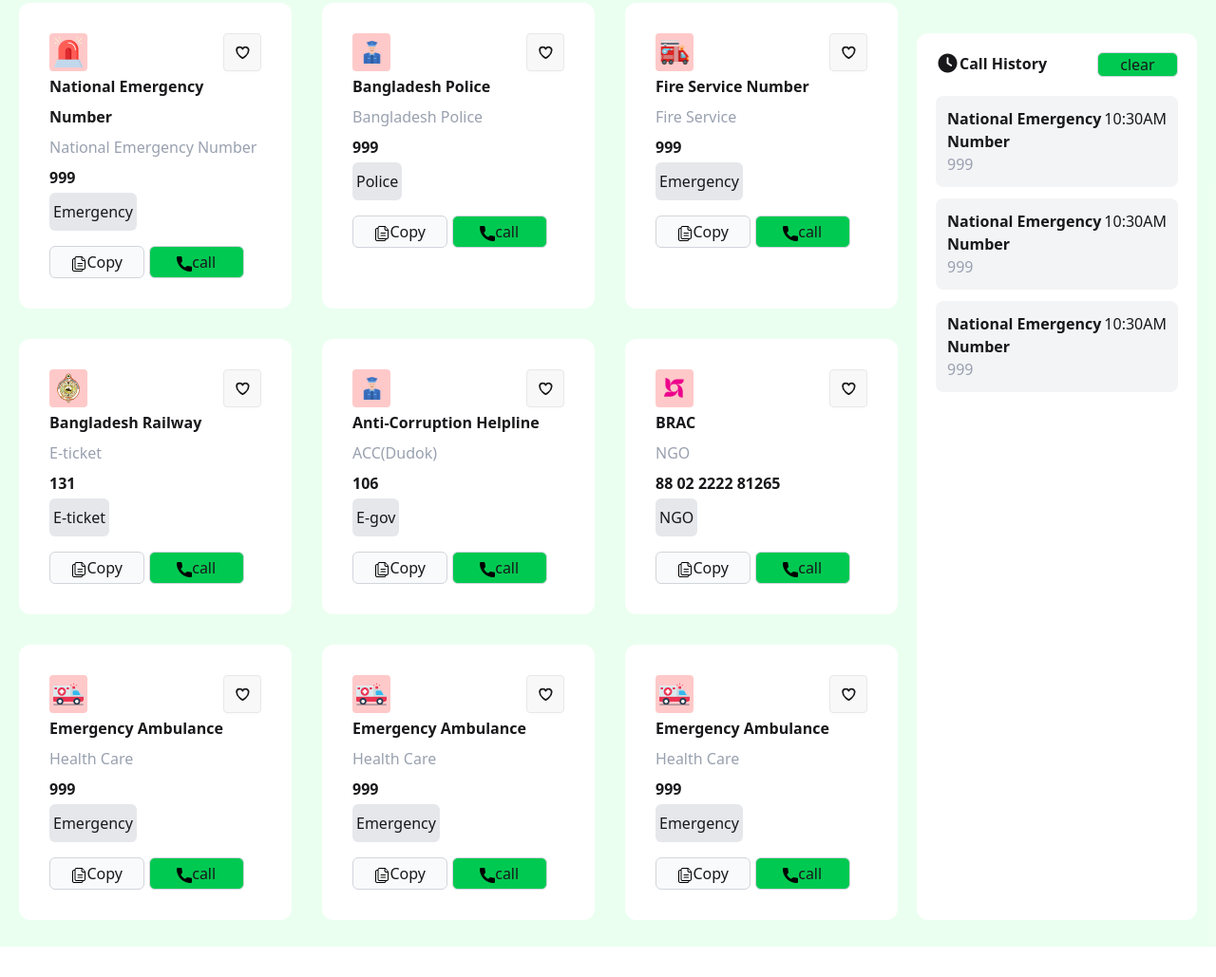
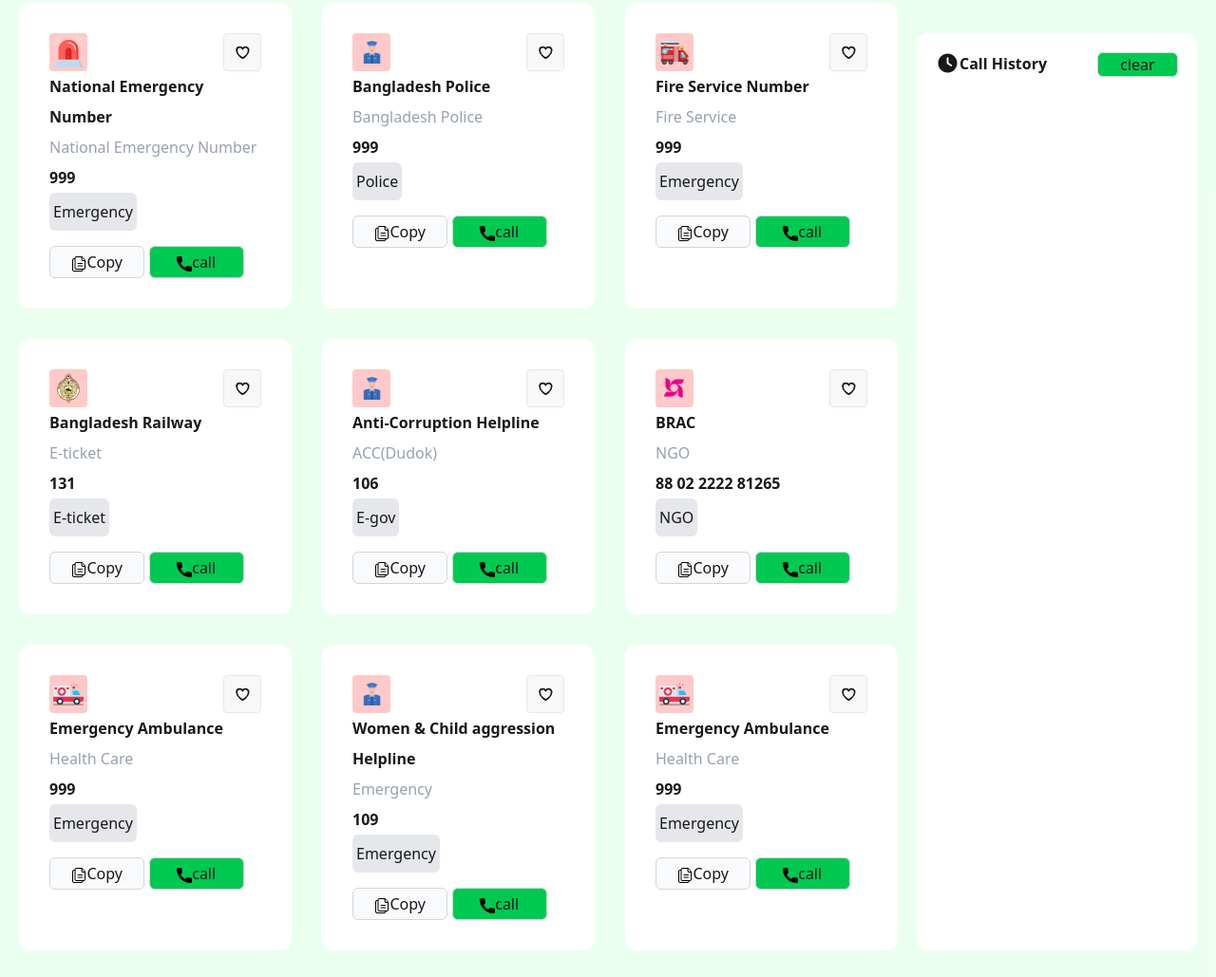
Before and after one commit to swapnachari-marjuk/assign_ph_5, a plain HTML site: page index.html in a window 1280 px wide. Shown: the part 317-1346 px from the top of the page at 95% size. Before the commit the page ends 1314 px from the top, so only its background shows below. Drawn offline with nearby package versions, Linux system fonts and the light colour scheme.

Commit message:
Call history section is added successfully.

```diff
--- a/index.html
+++ b/index.html
@@ -377,7 +377,7 @@
           <div class="cards bg-white p-8 leading-[2] rounded-xl">
             <div class="flex justify-between items-center">
               <img
-                src="./assets/ambulance.png"
+                src="./assets/police.png"
                 alt=""
                 class="w-10 bg-red-200 rounded-sm p-1"
               />
@@ -398,9 +398,9 @@
                 </svg>
               </button>
             </div>
-            <h2 id="ambulance-title-2" class="font-bold">Emergency Ambulance</h2>
-            <p class="text-gray-400">Health Care</p>
-            <h2 id="ambulance-phn-number-2" class="font-semibold">999</h2>
+            <h2 id="ambulance-title-2" class="font-bold">Women & Child aggression Helpline</h2>
+            <p class="text-gray-400">Emergency</p>
+            <h2 id="ambulance-phn-number-2" class="font-semibold">109</h2>
             <p class="bg-gray-200 rounded-md p-[4px] inline-block mb-4">
               Emergency
             </p>
@@ -480,33 +480,8 @@
             </div>
           </div>
 
-          <div class="history-boxes mt-5 flex flex-col gap-3">
-            <div class="history">
-              <div class="flex bg-gray-100 rounded-lg p-3">
-                <div>
-                  <p class="font-semibold">National Emergency Number</p>
-                  <p class="text-gray-400">999</p>
-                </div>
-                <p>10:30AM</p>
-              </div>
-            </div>
-            <div class="history">
-              <div class="flex bg-gray-100 rounded-lg p-3">
-                <div>
-                  <p class="font-semibold">National Emergency Number</p>
-                  <p class="text-gray-400">999</p>
-                </div>
-                <p>10:30AM</p>
-              </div>
-            </div>
-            <div class="history">
-              <div class="flex bg-gray-100 rounded-lg p-3">
-                <div>
-                  <p class="font-semibold">National Emergency Number</p>
-                  <p class="text-gray-400">999</p>
-                </div>
-                <p>10:30AM</p>
-              </div>
+          <div id="history-boxes" class=" mt-5 flex flex-col gap-3">
+
             </div>
           </div>
         </div>
--- a/script.js
+++ b/script.js
@@ -25,6 +25,21 @@
     coinNum.innerText = newCoinNum;
 
     alert("Calling " + tile + " via this number: " + phnNumber);
+
+    const callTime = new Date().toLocaleString();
+    const parentDiv = document.getElementById("history-boxes");
+    const childDiv = document.createElement("div");
+    childDiv.innerHTML = `
+                <div class="history">
+              <div class="flex bg-gray-100 rounded-lg p-3">
+                <div>
+                  <p class="font-semibold"> ${tile}</p>
+                  <p >${phnNumber}</p>
+                </div>
+                <p>${callTime}</p>
+              </div>
+    `;
+    parentDiv.appendChild(childDiv);
   });
 }
 
@@ -47,63 +62,44 @@
 callBtnHandler("call-bangladesh-police", policeTitle, policePhone);
 
 // fire sevice call
-const fireServiceTitle = document.getElementById(
-  "fire-service-title"
-).innerText;
+const fireServiceTitle =
+  document.getElementById("fire-service-title").innerText;
 const fireServicePhone = document.getElementById(
   "fire-service-phn-number"
 ).innerText;
 callBtnHandler("call-fire-service", fireServiceTitle, fireServicePhone);
 
 // railway call
-const railWayTitle = document.getElementById(
-  "rail-way-title"
-).innerText;
-const railwayPhone = document.getElementById(
-  "rail-way-phn-number"
-).innerText;
+const railWayTitle = document.getElementById("rail-way-title").innerText;
+const railwayPhone = document.getElementById("rail-way-phn-number").innerText;
 callBtnHandler("call-rail-way", railWayTitle, railwayPhone);
 
 // dudok call
-const dudokTitle = document.getElementById(
-  "dudok-title"
-).innerText;
-const duodkPhone = document.getElementById(
-  "dudok-phn-number"
-).innerText;
+const dudokTitle = document.getElementById("dudok-title").innerText;
+const duodkPhone = document.getElementById("dudok-phn-number").innerText;
 callBtnHandler("call-dudok", dudokTitle, duodkPhone);
 
 // brac call
-const bracTitle = document.getElementById(
-  "brac-title"
-).innerText;
-const bracPhone = document.getElementById(
-  "brac-phn-number"
-).innerText;
+const bracTitle = document.getElementById("brac-title").innerText;
+const bracPhone = document.getElementById("brac-phn-number").innerText;
 callBtnHandler("call-brac", bracTitle, bracPhone);
 
 // ambulance call
-const ambulanceTitle = document.getElementById(
-  "ambulance-title"
-).innerText;
+const ambulanceTitle = document.getElementById("ambulance-title").innerText;
 const ambulancePhone = document.getElementById(
   "ambulance-phn-number"
 ).innerText;
 callBtnHandler("call-ambulance", ambulanceTitle, ambulancePhone);
 
 // ambulance call
-const ambulanceTitle2 = document.getElementById(
-  "ambulance-title-2"
-).innerText;
+const ambulanceTitle2 = document.getElementById("ambulance-title-2").innerText;
 const ambulancePhone2 = document.getElementById(
   "ambulance-phn-number-2"
 ).innerText;
 callBtnHandler("call-ambulance-2", ambulanceTitle2, ambulancePhone2);
 
 // ambulance call
-const ambulanceTitle3 = document.getElementById(
-  "ambulance-title-3"
-).innerText;
+const ambulanceTitle3 = document.getElementById("ambulance-title-3").innerText;
 const ambulancePhone3 = document.getElementById(
   "ambulance-phn-number-3"
 ).innerText;
```
